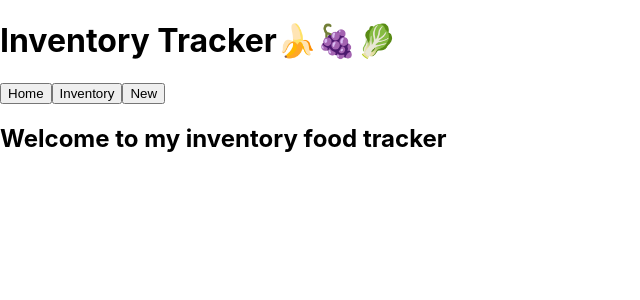
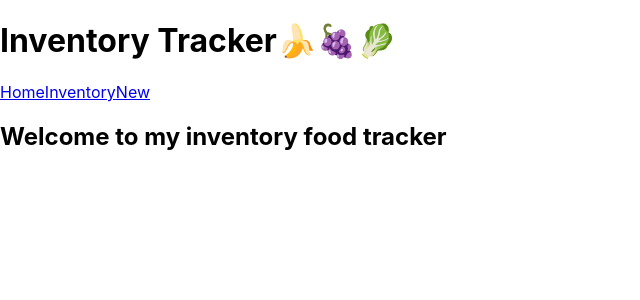
Before and after one commit to Arockne/inventory-tracker, a React (Create React App) app: page / in a window 1280 px wide. Shown: the top 300 px of the page, without its empty margins (0-640 px from the left). Built offline with nearby package versions, Linux system fonts and the light colour scheme.

Commit message:
Add NavLink components to have dynamic routing

```diff
--- a/src/components/NavBar.js
+++ b/src/components/NavBar.js
@@ -1,11 +1,12 @@
 import React from 'react'
+import { NavLink } from 'react-router-dom'
 
 function NavBar() {
   return (
     <nav>
-      <button>Home</button>
-      <button>Inventory</button>
-      <button>New</button>
+      <NavLink exact to="/">Home</NavLink>
+      <NavLink exact to="/inventory">Inventory</NavLink>
+      <NavLink exact to="/new">New</NavLink>
     </nav>
   )
 }
```
